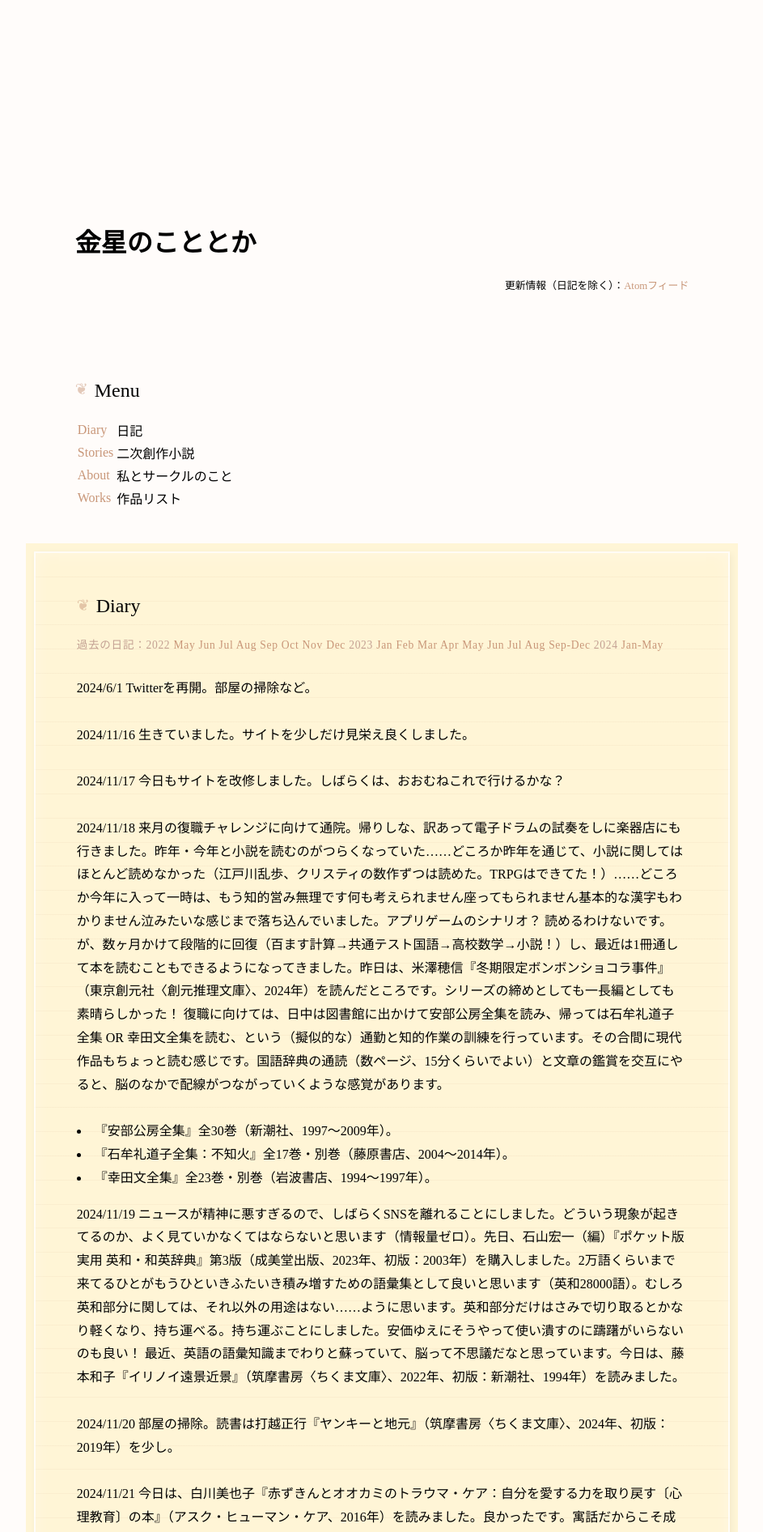
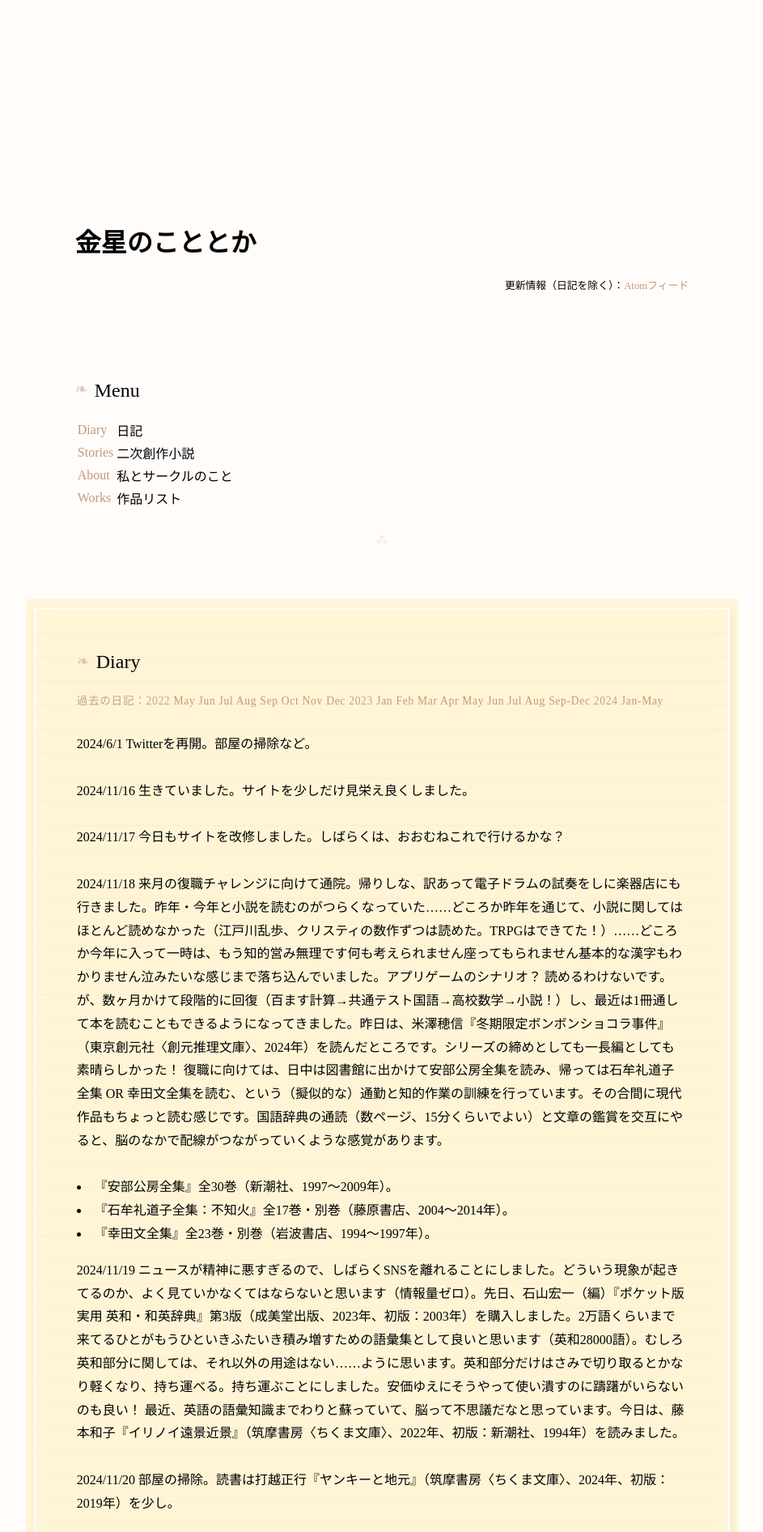
Before and after one commit to misora100/misora100.github.io, a Jekyll site: the page index.html, which Jekyll copies as it is, in a window 1280 px wide. Shown: the top 1892 px of the page at 81% size, without its empty margins (168-1111 px from the left). Built offline with Jekyll 4.4.1, drawn with Linux system fonts in a browser that asks for light colours; some web fonts are replaced.

Commit message:
Update style.css

```diff
--- a/css/style.css
+++ b/css/style.css
@@ -18,6 +18,15 @@ body {
     font-family:"リュウミン R-KL";
     opacity: 0;
     animation: gentleFadeIn 0.8s ease forwards;
+}
+
+.main::after {
+    content: "⁂";
+    display: block;
+    text-align: center;
+    margin: 2em 0;
+    color: rgba(200, 150, 120, 0.2);
+    font-size: 0.8em;
 }
 
 @keyframes gentleFadeIn {
@@ -52,7 +61,7 @@ h2 {
 }
 
 h2::before {
-    content: "❦";  /* または "✿", "◈" など */
+    content: "❧";
     position: absolute;
     left: 0;
     color: rgba(200, 150, 120, 0.5);
```
